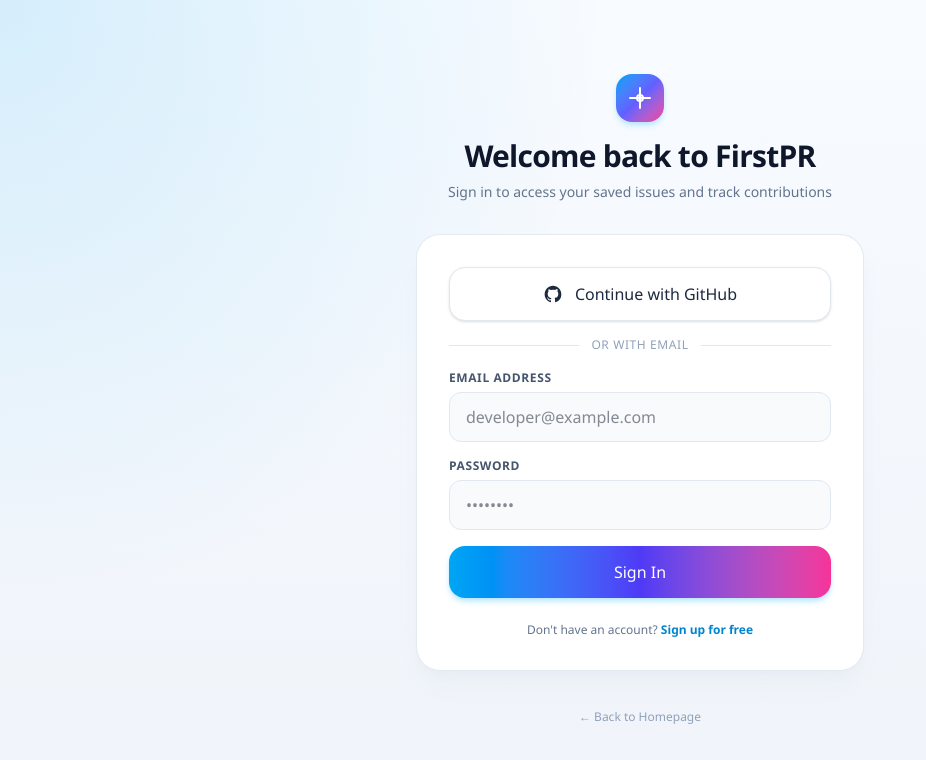
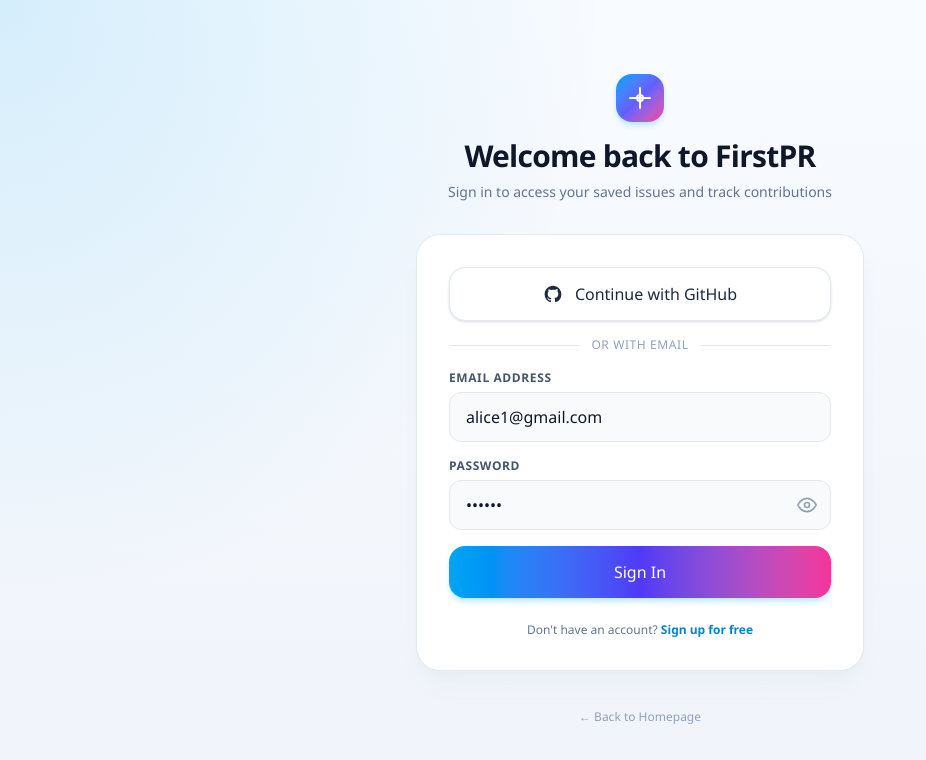
Before and after one commit to DEEPAK-009/FirstPR-, a React (Vite) app in the folder frontend/: page /login in a window 1280 px wide. Shown: the top 760 px of the page, without its empty margins (0-926 px from the left). Built offline with nearby package versions, Linux system fonts and the light colour scheme; no server answers.

Commit message:
fix: set default password and placeholder to 123123 for demo login

```diff
--- a/frontend/src/pages/LoginPage.jsx
+++ b/frontend/src/pages/LoginPage.jsx
@@ -3,8 +3,9 @@
 import { useAuth } from '../context/AuthContext'
 
 function LoginPage() {
-  const [email, setEmail] = useState('')
-  const [password, setPassword] = useState('')
+  const [email, setEmail] = useState('alice1@gmail.com')
+  const [password, setPassword] = useState('123123')
+  const [showPassword, setShowPassword] = useState(false)
   const [error, setError] = useState('')
   const [submitting, setSubmitting] = useState(false)
 
@@ -113,7 +114,7 @@
                 type="email"
                 value={email}
                 onChange={(e) => setEmail(e.target.value)}
-                placeholder="developer@example.com"
+                placeholder="alice1@gmail.com"
                 required
                 className="mt-1.5 w-full rounded-xl border border-slate-200 bg-slate-50 px-4 py-3 text-sm text-slate-900 transition focus:border-sky-500 focus:bg-white focus:outline-none"
               />
@@ -123,14 +124,35 @@
               <label className="block text-xs font-bold uppercase tracking-wider text-slate-600">
                 Password
               </label>
-              <input
-                type="password"
-                value={password}
-                onChange={(e) => setPassword(e.target.value)}
-                placeholder="••••••••"
-                required
-                className="mt-1.5 w-full rounded-xl border border-slate-200 bg-slate-50 px-4 py-3 text-sm text-slate-900 transition focus:border-sky-500 focus:bg-white focus:outline-none"
-              />
+              <div className="relative mt-1.5">
+                <input
+                  type={showPassword ? 'text' : 'password'}
+                  value={password}
+                  onChange={(e) => setPassword(e.target.value)}
+                  placeholder="123123"
+                  required
+                  className="w-full rounded-xl border border-slate-200 bg-slate-50 px-4 py-3 pr-11 text-sm text-slate-900 transition focus:border-sky-500 focus:bg-white focus:outline-none"
+                />
+                <button
+                  type="button"
+                  onClick={() => setShowPassword(!showPassword)}
+                  className="absolute inset-y-0 right-0 flex items-center pr-3.5 text-slate-400 hover:text-slate-700 transition cursor-pointer"
+                  title={showPassword ? 'Hide password' : 'Show password'}
+                  aria-label={showPassword ? 'Hide password' : 'Show password'}
+                >
+                  {showPassword ? (
+                    <svg viewBox="0 0 24 24" className="h-5 w-5" fill="none" stroke="currentColor" strokeWidth="2" strokeLinecap="round" strokeLinejoin="round">
+                      <path d="M17.94 17.94A10.07 10.07 0 0 1 12 20c-7 0-11-8-11-8a18.45 18.45 0 0 1 5.06-5.94M9.9 4.24A9.12 9.12 0 0 1 12 4c7 0 11 8 11 8a18.5 18.5 0 0 1-2.16 3.19m-6.72-1.07a3 3 0 1 1-4.24-4.24" />
+                      <line x1="1" y1="1" x2="23" y2="23" />
+                    </svg>
+                  ) : (
+                    <svg viewBox="0 0 24 24" className="h-5 w-5" fill="none" stroke="currentColor" strokeWidth="2" strokeLinecap="round" strokeLinejoin="round">
+                      <path d="M1 12s4-8 11-8 11 8 11 8-4 8-11 8-11-8-11-8z" />
+                      <circle cx="12" cy="12" r="3" />
+                    </svg>
+                  )}
+                </button>
+              </div>
             </div>
 
             <button
--- a/frontend/src/pages/SignupPage.jsx
+++ b/frontend/src/pages/SignupPage.jsx
@@ -6,6 +6,7 @@
   const [name, setName] = useState('')
   const [email, setEmail] = useState('')
   const [password, setPassword] = useState('')
+  const [showPassword, setShowPassword] = useState(false)
   const [error, setError] = useState('')
   const [submitting, setSubmitting] = useState(false)
 
@@ -134,14 +135,35 @@
               <label className="block text-xs font-bold uppercase tracking-wider text-slate-600">
                 Password
               </label>
-              <input
-                type="password"
-                value={password}
-                onChange={(e) => setPassword(e.target.value)}
-                placeholder="At least 6 characters"
-                required
-                className="mt-1.5 w-full rounded-xl border border-slate-200 bg-slate-50 px-4 py-3 text-sm text-slate-900 transition focus:border-sky-500 focus:bg-white focus:outline-none"
-              />
+              <div className="relative mt-1.5">
+                <input
+                  type={showPassword ? 'text' : 'password'}
+                  value={password}
+                  onChange={(e) => setPassword(e.target.value)}
+                  placeholder="123123"
+                  required
+                  className="w-full rounded-xl border border-slate-200 bg-slate-50 px-4 py-3 pr-11 text-sm text-slate-900 transition focus:border-sky-500 focus:bg-white focus:outline-none"
+                />
+                <button
+                  type="button"
+                  onClick={() => setShowPassword(!showPassword)}
+                  className="absolute inset-y-0 right-0 flex items-center pr-3.5 text-slate-400 hover:text-slate-700 transition cursor-pointer"
+                  title={showPassword ? 'Hide password' : 'Show password'}
+                  aria-label={showPassword ? 'Hide password' : 'Show password'}
+                >
+                  {showPassword ? (
+                    <svg viewBox="0 0 24 24" className="h-5 w-5" fill="none" stroke="currentColor" strokeWidth="2" strokeLinecap="round" strokeLinejoin="round">
+                      <path d="M17.94 17.94A10.07 10.07 0 0 1 12 20c-7 0-11-8-11-8a18.45 18.45 0 0 1 5.06-5.94M9.9 4.24A9.12 9.12 0 0 1 12 4c7 0 11 8 11 8a18.5 18.5 0 0 1-2.16 3.19m-6.72-1.07a3 3 0 1 1-4.24-4.24" />
+                      <line x1="1" y1="1" x2="23" y2="23" />
+                    </svg>
+                  ) : (
+                    <svg viewBox="0 0 24 24" className="h-5 w-5" fill="none" stroke="currentColor" strokeWidth="2" strokeLinecap="round" strokeLinejoin="round">
+                      <path d="M1 12s4-8 11-8 11 8 11 8-4 8-11 8-11-8-11-8z" />
+                      <circle cx="12" cy="12" r="3" />
+                    </svg>
+                  )}
+                </button>
+              </div>
             </div>
 
             <button
```
